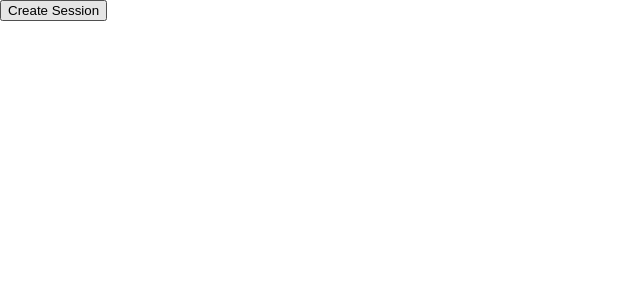
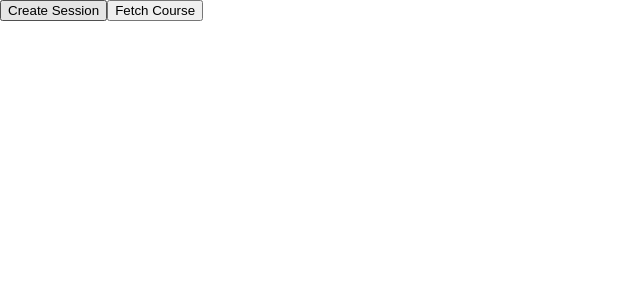
Before and after one commit to VJL0/tuplanner-v12, a React (Vite) app: page /cookiesession in a window 1280 px wide. Shown: the top 300 px of the page, without its empty margins (0-640 px from the left). Built offline with nearby package versions, Linux system fonts and the light colour scheme.

Commit message:
add button

```diff
--- a/src/pages/TestPage.tsx
+++ b/src/pages/TestPage.tsx
@@ -1,27 +1,63 @@
 const TestPage = () => {
   async function createSession() {
+    try {
       // Send POST request to /proxy/session
-    const postResponse = await fetch("https://tu-backend.onrender.com/proxy/session", {
+      const postResponse = await fetch(
+        "https://tu-backend.onrender.com/proxy/session",
+        {
           method: "POST",
           credentials: "include", // Ensure cookies are included in the request
-    });
-
-    console.log(
-      "POST Response Headers:",
-      postResponse.headers.get("set-cookie")
+        }
       );
 
-    // Send GET request to /testing (example)
-    const getResponse = await fetch("https://tu-backend.onrender.com/testing", {
+      // Check if the response was successful
+      if (postResponse.ok) {
+        console.log("POST request successful");
+      } else {
+        console.log("Failed to create session, status:", postResponse.status);
+      }
+
+      // Log all cookies set by the server
+      const cookies = document.cookie; // Check cookies set in the browser
+      console.log("Current cookies:", cookies);
+
+      // Logging headers (Browser won't allow accessing set-cookie directly)
+      const allHeaders = postResponse.headers;
+      allHeaders.forEach((value, key) => {
+        console.log(key, value);
+      });
+    } catch (error) {
+      console.error("Error creating session:", error);
+    }
+  }
+
+  async function fetchCourse() {
+    try {
+      const getResponse = await fetch(
+        "https://tu-backend.onrender.com/testing",
+        {
           method: "GET",
           credentials: "include", // Ensure cookies are included in the request
-    });
+        }
+      );
 
+      if (getResponse.ok) {
         const data = await getResponse.json();
         console.log("Response data:", data);
+      } else {
+        console.log("Failed to fetch course data, status:", getResponse.status);
+      }
+    } catch (error) {
+      console.error("Error fetching course data:", error);
+    }
   }
 
-  return <button onClick={createSession}>Create Session</button>;
+  return (
+    <div>
+      <button onClick={createSession}>Create Session</button>
+      <button onClick={fetchCourse}>Fetch Course</button>
+    </div>
+  );
 };
 
 export default TestPage;
```
Lines whose indentation alone changed are shown as unchanged.
